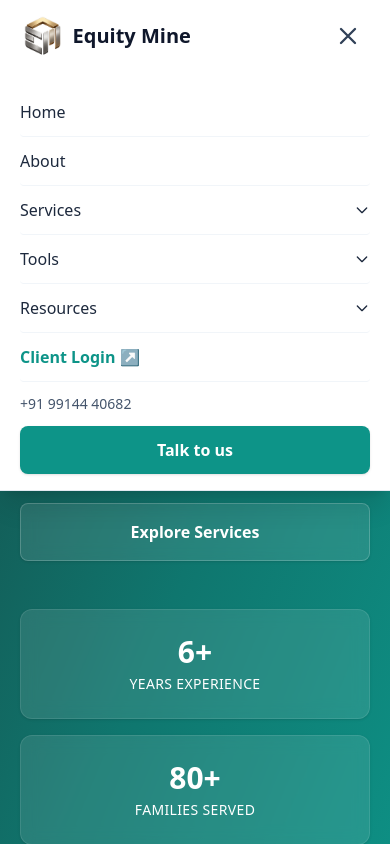
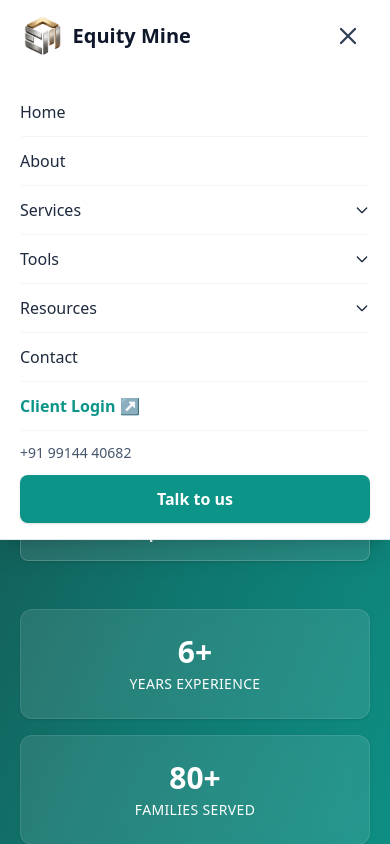
Before and after one commit to null-ptrx/equityMine, a Next.js app: page / in a window 390 px wide. Both pictures are taken after a click on the heading 348 px from the left and 36 px from the top of the page. Shown: the top 844 px of the page. Built offline with nearby package versions, Linux system fonts and the light colour scheme.

Commit message:
feat: add contact link to mobile navigation menu in Navbar component

```diff
--- a/components/Navbar.tsx
+++ b/components/Navbar.tsx
@@ -120,7 +120,6 @@
                 </li>
               </ul>
             </li>
-
             <li>
               <a
                 href="https://www.njindiaonline.in/cdesk/login.fin"
@@ -218,6 +217,11 @@
               </li>
 
               <li>
+                <a href="/contact" className="block py-3 border-b border-slate-100 hover:text-brand-600 transition-colors focus-visible:outline-none focus-visible:ring-2 focus-visible:ring-brand-600 rounded-sm">
+                  Contact
+                </a>
+              </li>
+              <li>
                 <a href="https://www.njindiaonline.in/cdesk/login.fin" target="_blank" rel="noopener noreferrer" className="block py-3 border-b border-slate-100 text-brand-600 hover:text-brand-700 font-semibold transition-colors focus-visible:outline-none focus-visible:ring-2 focus-visible:ring-brand-600 rounded-sm">
                   Client Login ↗
                 </a>
```
